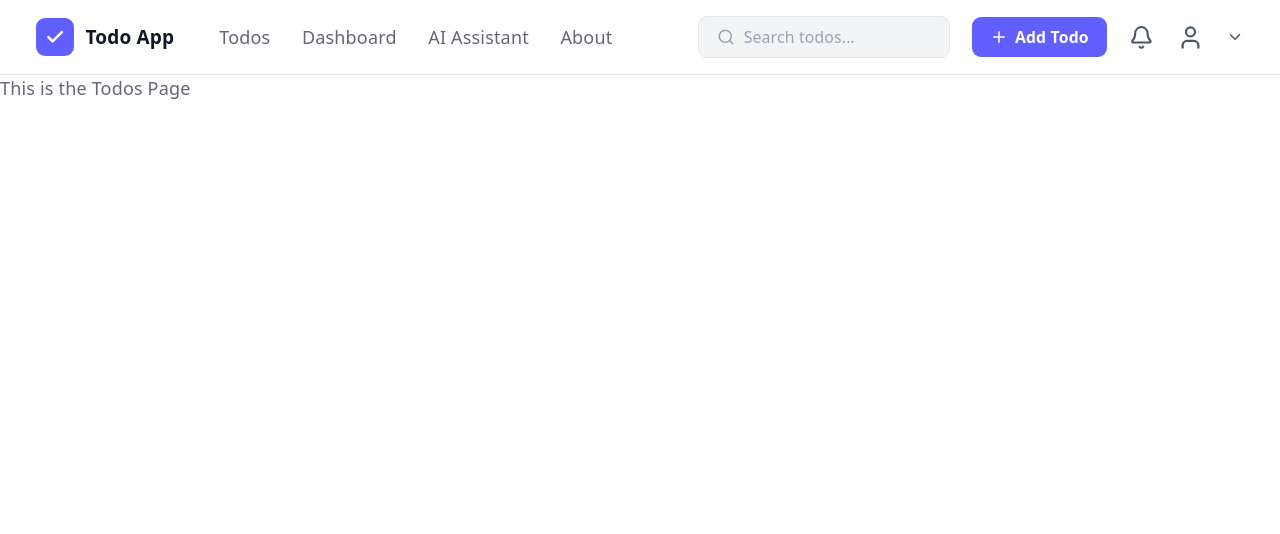
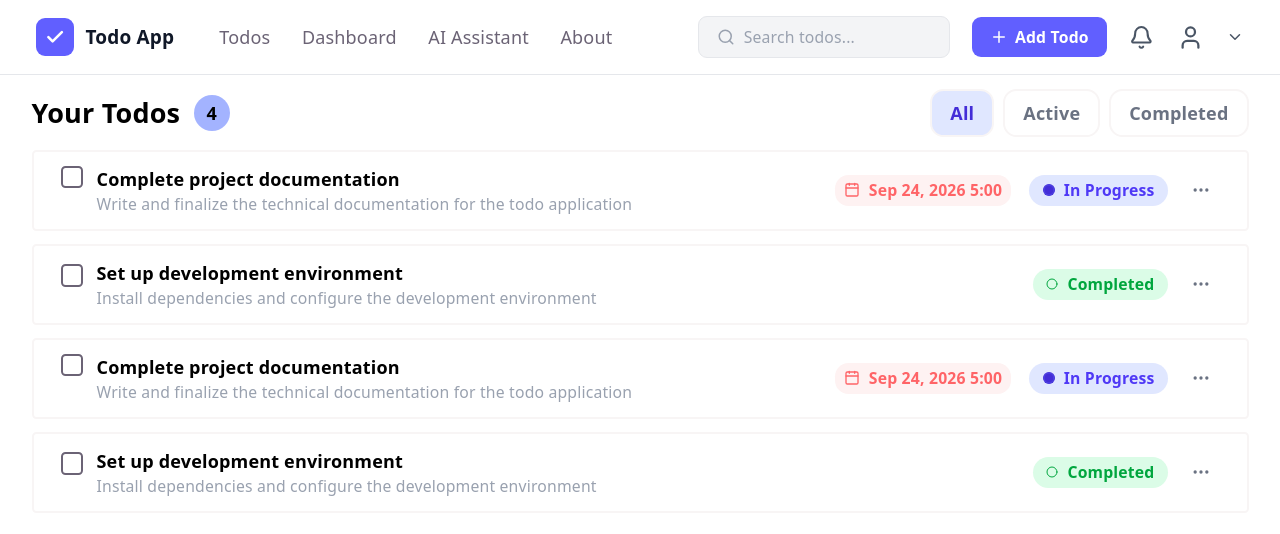
Before and after one commit to ExCode-Labs/ecl-todo-webapp, a React (Vite) app: page /todos in a window 1280 px wide. Shown: the top 534 px of the page. Built offline with nearby package versions, Linux system fonts and the light colour scheme.

Commit message:
feat: implement todos list section ui in todo page

```diff
--- a/src/pages/Todos.tsx
+++ b/src/pages/Todos.tsx
@@ -1,5 +1,143 @@
+import { Calendar, Circle, Ellipsis } from 'lucide-react';
 const Todos = () => {
-  return <div>This is the Todos Page</div>;
+  return (
+    <div className="bg-white w-full min-h-screen">
+      <section>
+        <div className="flex flex-col md:flex-row md:justify-between gap-4 pt-3 pb-3 px-7 ">
+          <div className="flex items-center gap-3">
+            <h1 className="text-black text-2xl font-bold">Your Todos </h1>
+            <span className="h-8 w-8 flex items-center justify-center bg-indigo-300 rounded-full text-black font-semibold">
+              4
+            </span>
+          </div>
+
+          <div className="flex flex-wrap gap-2">
+            <button className="bg-indigo-100 text-indigo-700 font-semibold rounded-xl px-4 py-2 border-2 border-[#f8f5f5]">
+              All
+            </button>
+
+            <button className="text-gray-500 font-semibold rounded-xl px-4 py-2 border-2 border-[#f8f5f5]">
+              Active
+            </button>
+
+            <button className="text-gray-500 font-semibold rounded-xl px-4 py-2 border-2 border-[#f8f5f5]">
+              Completed
+            </button>
+          </div>
+        </div>
+
+        <div className="flex flex-col gap-3 pb-3 px-7">
+          <div className="flex flex-col lg:flex-row lg:justify-between gap-4 rounded border-2 py-3 px-3 border-[#f8f5f5]">
+            <div className="flex items-start gap-3 pl-1 sm:pl-3 min-w-0">
+              <div className="h-5 w-5 border-2 rounded"></div>
+              <div className="min-w-0">
+                <h3 className="text-black font-bold text-sm sm:text-base ">
+                  Complete project documentation
+                </h3>
+                <p className="text-gray-400 text-sm ">
+                  Write and finalize the technical documentation for the todo application
+                </p>
+              </div>
+            </div>
+
+            <div className="flex flex-wrap items-center gap-2 sm:gap-3 lg:gap-4 pr-1 sm:pr-4">
+              <div className="text-red-400 text-xs sm:text-sm bg-red-50 rounded-xl font-semibold flex gap-1 sm:gap-2 items-center px-2 py-1">
+                <Calendar size={16} />
+                <p className="whitespace-nowrap">Sep 24, 2026 5:00</p>
+              </div>
+              <div className="text-indigo-600 bg-indigo-100 rounded-2xl px-2 sm:px-3 py-1 font-semibold flex gap-1 sm:gap-2 items-center">
+                <div className="bg-indigo-700 rounded-full">
+                  <Circle size={12} color="#4F46E5" />
+                </div>
+                <p className="text-xs sm:text-sm whitespace-nowrap">In Progress</p>
+              </div>
+              <button className="text-gray-500 p-1">
+                <Ellipsis size={20} />
+              </button>
+            </div>
+          </div>
+
+          <div className="flex flex-col lg:flex-row lg:justify-between gap-4 rounded border-2 py-3 px-3 border-[#f8f5f5]">
+            <div className="flex items-start gap-3 pl-1 sm:pl-3 min-w-0">
+              <div className="h-5 w-5 min-w-5 border-2 rounded mt-1"></div>
+              <div className="min-w-0">
+                <h3 className="text-black font-bold text-sm sm:text-base ">
+                  Set up development environment
+                </h3>
+                <p className="text-gray-400 text-sm ">
+                  Install dependencies and configure the development environment
+                </p>
+              </div>
+            </div>
+
+            <div className="flex flex-wrap items-center gap-2 sm:gap-3 lg:gap-4 pr-1 sm:pr-4">
+              <div className="text-green-600 bg-green-100 rounded-2xl px-2 sm:px-3 py-1 font-semibold flex gap-1 sm:gap-2 items-center">
+                <Circle size={12} />
+                <p className="text-xs sm:text-sm whitespace-nowrap">Completed</p>
+              </div>
+              <button className="text-gray-500 p-1">
+                <Ellipsis size={20} />
+              </button>
+            </div>
+          </div>
+
+          <div className="flex flex-col lg:flex-row lg:justify-between gap-4 rounded border-2 py-3 px-3 border-[#f8f5f5]">
+            <div className="flex items-start gap-3 pl-1 sm:pl-3 min-w-0">
+              <div className="h-5 w-5 border-2 rounded"></div>
+              <div className="min-w-0">
+                <h3 className="text-black font-bold text-sm sm:text-base ">
+                  Complete project documentation
+                </h3>
+                <p className="text-gray-400 text-sm ">
+                  Write and finalize the technical documentation for the todo application
+                </p>
+              </div>
+            </div>
+
+            <div className="flex flex-wrap items-center gap-2 sm:gap-3 lg:gap-4 pr-1 sm:pr-4">
+              <div className="text-red-400 text-xs sm:text-sm bg-red-50 rounded-xl font-semibold flex gap-1 sm:gap-2 items-center px-2 py-1">
+                <Calendar size={16} />
+                <p className="whitespace-nowrap">Sep 24, 2026 5:00</p>
+              </div>
+              <div className="text-indigo-600 bg-indigo-100 rounded-2xl px-2 sm:px-3 py-1 font-semibold flex gap-1 sm:gap-2 items-center">
+                <div className="bg-indigo-700 rounded-full">
+                  <Circle size={12} color="#4F46E5" />
+                </div>
+                <p className="text-xs sm:text-sm whitespace-nowrap">In Progress</p>
+              </div>
+              <button className="text-gray-500 p-1">
+                <Ellipsis size={20} />
+              </button>
+            </div>
+          </div>
+
+          <div className="flex flex-col lg:flex-row lg:justify-between gap-4 rounded border-2 py-3 px-3 border-[#f8f5f5]">
+            <div className="flex items-start gap-3 pl-1 sm:pl-3 min-w-0">
+              <div className="h-5 w-5 min-w-5 border-2 rounded mt-1"></div>
+              <div className="min-w-0">
+                <h3 className="text-black font-bold text-sm sm:text-base ">
+                  Set up development environment
+                </h3>
+                <p className="text-gray-400 text-sm ">
+                  Install dependencies and configure the development environment
+                </p>
+              </div>
+            </div>
+
+            <div className="flex flex-wrap items-center gap-2 sm:gap-3 lg:gap-4 pr-1 sm:pr-4">
+              <div className="text-green-600 bg-green-100 rounded-2xl px-2 sm:px-3 py-1 font-semibold flex gap-1 sm:gap-2 items-center">
+                <Circle size={12} />
+                <p className="text-xs sm:text-sm whitespace-nowrap">Completed</p>
+              </div>
+              <button className="text-gray-500 p-1">
+                <Ellipsis size={20} />
+              </button>
+            </div>
+          </div>
+        </div>
+      </section>
+    </div>
+  );
 };
 
 export default Todos;
```
